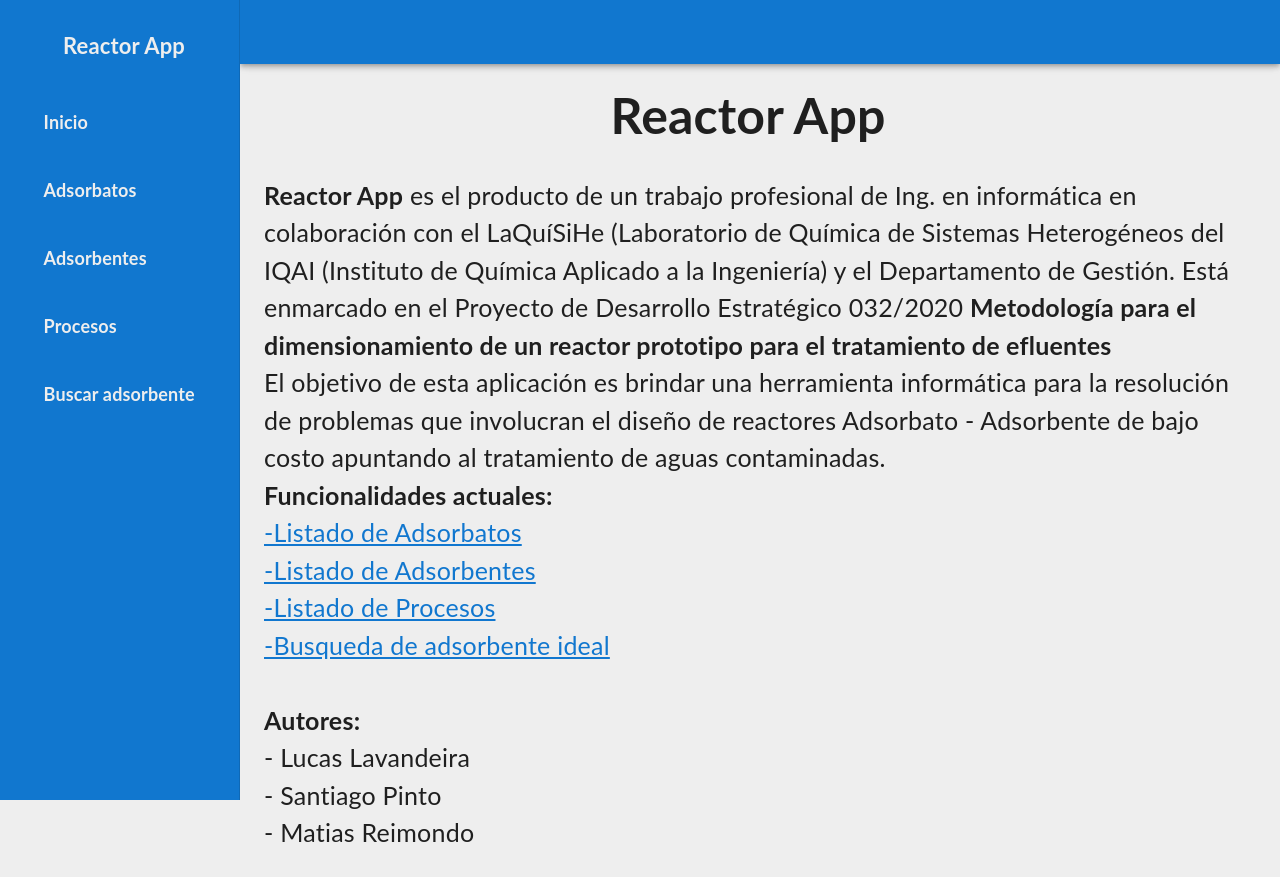
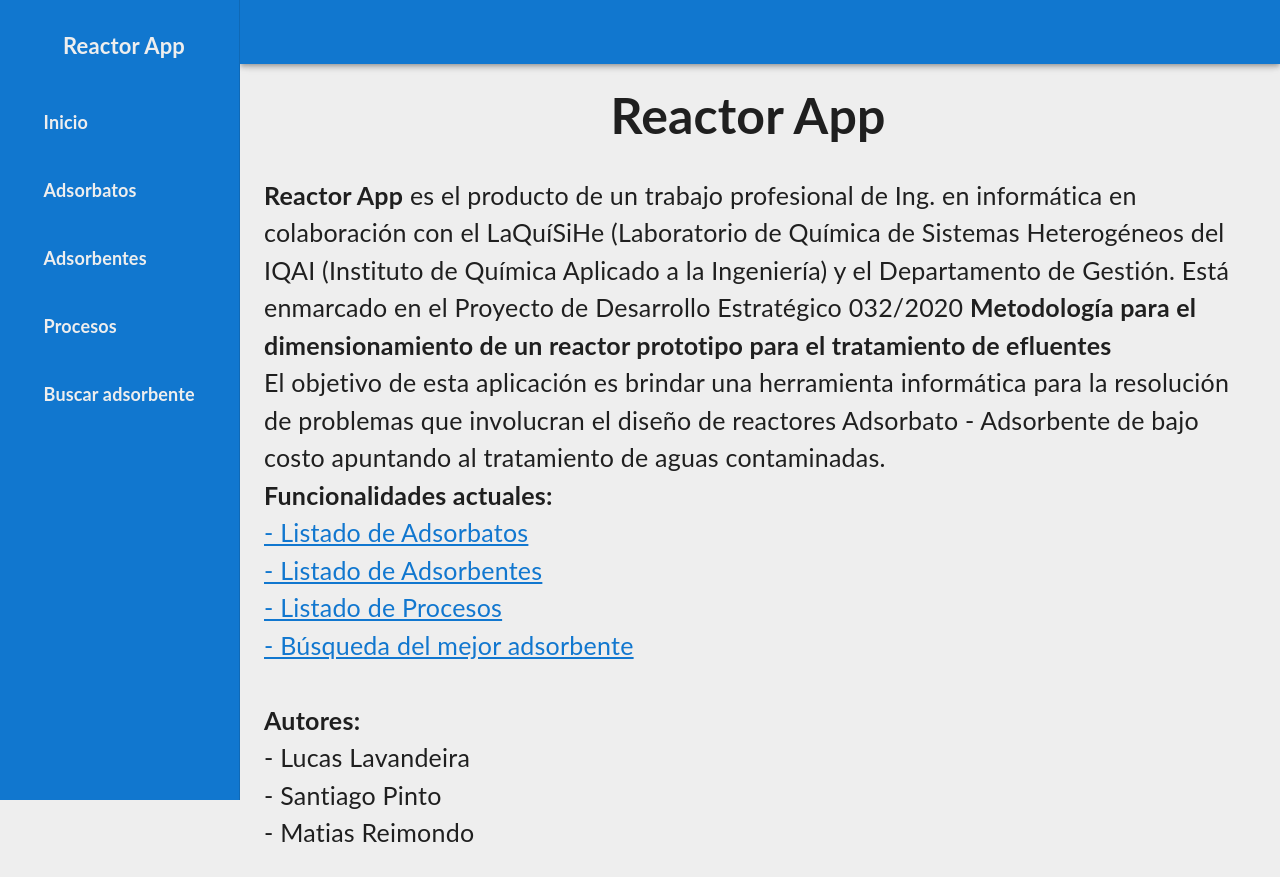
Before and after one commit to Reactor-Army/reactor_frontend, a React (Create React App) app: page / in a window 1280 px wide. Built offline with nearby package versions, Linux system fonts and the light colour scheme; no server answers.

Commit message:
Fix typos

```diff
--- a/src/components/HomePage/HomepageWallText.jsx
+++ b/src/components/HomePage/HomepageWallText.jsx
@@ -24,19 +24,19 @@ export function HomepageWallText() {
         <b>Funcionalidades actuales:</b>
         <br />
         <a href="/adsorbatos" style={{color: appColors.primary}}>
-          -Listado de Adsorbatos
+          - Listado de Adsorbatos
         </a>
         <br />
         <a href="/adsorbentes" style={{color: appColors.primary}}>
-          -Listado de Adsorbentes
+          - Listado de Adsorbentes
         </a>
         <br />
         <a href="/procesos" style={{color: appColors.primary}}>
-          -Listado de Procesos
+          - Listado de Procesos
         </a>
         <br />
         <a href="/adsorbente/ideal" style={{color: appColors.primary}}>
-          -Busqueda de adsorbente ideal
+          - Búsqueda del mejor adsorbente
         </a>
         <br />
         <br />
--- a/src/components/Search/IdealAdsorbentSearch.jsx
+++ b/src/components/Search/IdealAdsorbentSearch.jsx
@@ -55,7 +55,7 @@ export function IdealAdsorbentSearch() {
           onClick={onSearchSubmit}
           variant="contained"
           color="primary">
-          Buscar adsorbente ideal
+          Buscar el mejor adsorbente
         </Button>
       </FlexContainer>
     </>
--- a/src/components/Search/Styles.jsx
+++ b/src/components/Search/Styles.jsx
@@ -50,7 +50,7 @@ export const useStyles = makeStyles({
     border: 0,
     color: "white",
     height: 48,
-    padding: "0 30px",
+    padding: "0 15px",
     boxShadow: "0 3px 5px 2px var(--box-shadow)",
     marginTop: "10px",
   },
--- a/src/containers/List/IdealAdsorbentContainer.jsx
+++ b/src/containers/List/IdealAdsorbentContainer.jsx
@@ -22,7 +22,7 @@ export function IdealAdsorbentContainer() {
   return (
     <Container style={{paddingLeft: "0", paddingRight: "0"}}>
       <TittleContainer>
-        <Typography variant="h5">¿Que adsorbatos querés remover?</Typography>
+        <Typography variant="h5">¿Qué adsorbatos querés remover?</Typography>
       </TittleContainer>
 
       <IdealAdsorbentSearchContainer />
```
